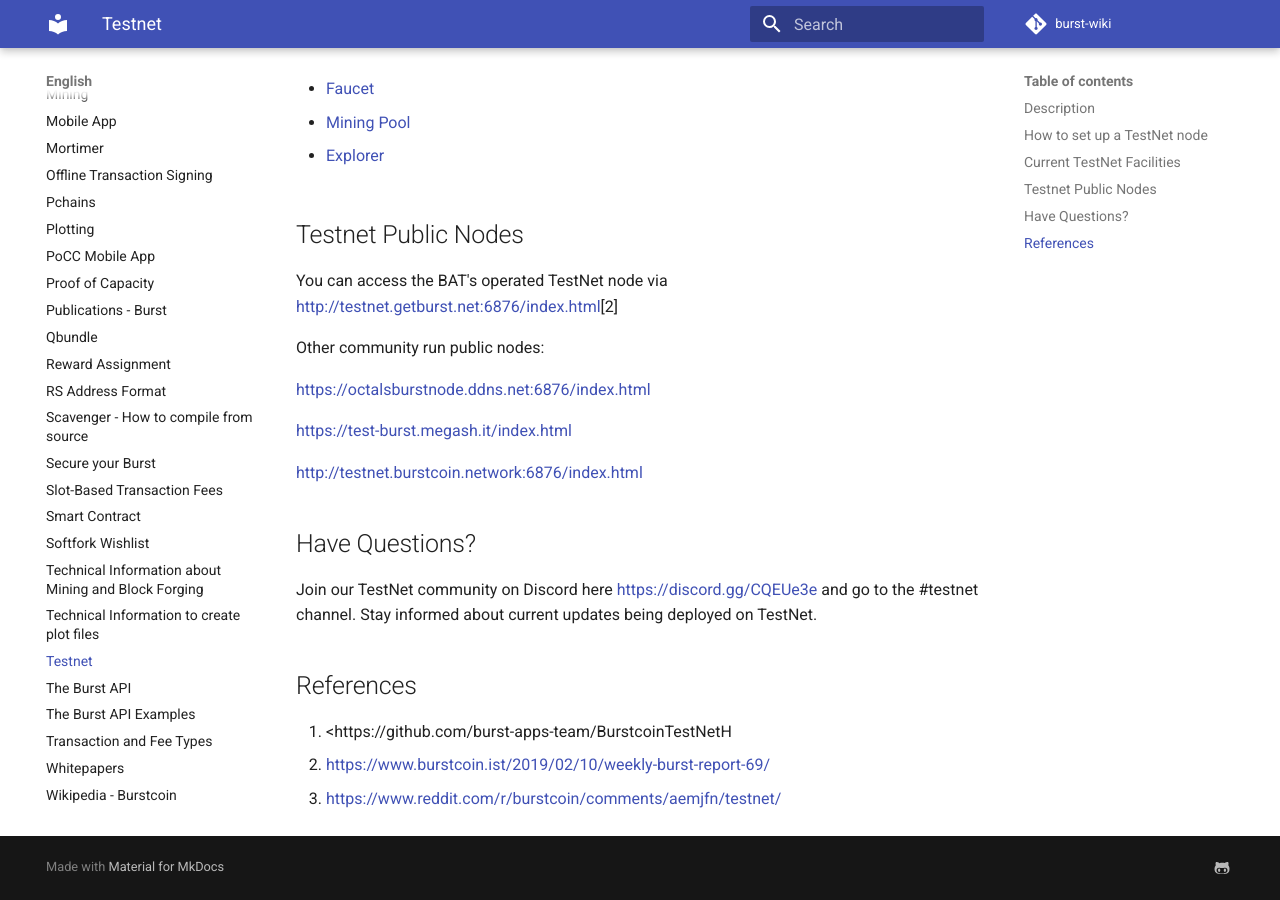
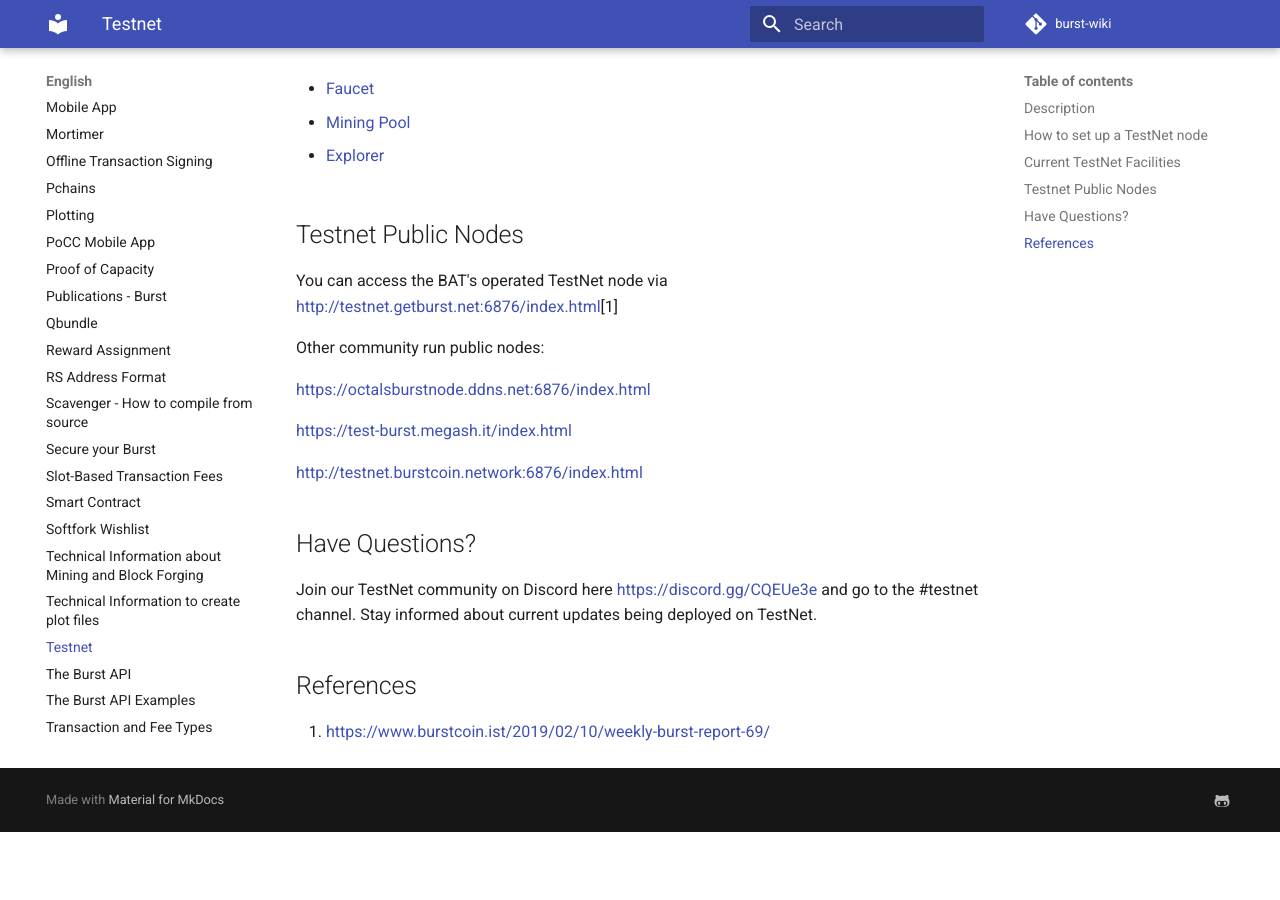
Before and after one commit to burst-apps-team/burst-wiki, an MkDocs documentation site: the page built from docs/en/testnet.md, in a window 1280 px wide and 900 px high, scrolled down 1955 px. Built offline with MkDocs 1.6.1 and Material for MkDocs 9.7.7, drawn with Linux system fonts in a browser that asks for light colours; comment, search, counter and statistics services are not loaded; old or Windows-style settings are respelled for this version of MkDocs; after the commit the page ends 2787 px from its top, so only the background shows below that.

Commit message:
Update testnet.md

```diff
--- a/docs/en/testnet.md
+++ b/docs/en/testnet.md
@@ -82,7 +82,7 @@ Start node again, wait until sync is complete.
 
 ## Testnet Public Nodes
 
-You can access the BAT's operated TestNet node via <http://testnet.getburst.net:6876/index.html>[2]
+You can access the BAT's operated TestNet node via <http://testnet.getburst.net:6876/index.html>[1]
 
 Other community run public nodes:
 
@@ -98,6 +98,4 @@ Join our TestNet community on Discord here <https://discord.gg/CQEUe3e> and go t
 
 ## References
 
-1. <https://github.com/burst-apps-team/BurstcoinTestNetH
-2. <https://www.burstcoin.ist/2019/02/10/weekly-burst-report-69/>
-3. <https://www.reddit.com/r/burstcoin/comments/aemjfn/testnet/>
+1. <https://www.burstcoin.ist/2019/02/10/weekly-burst-report-69/>
```
